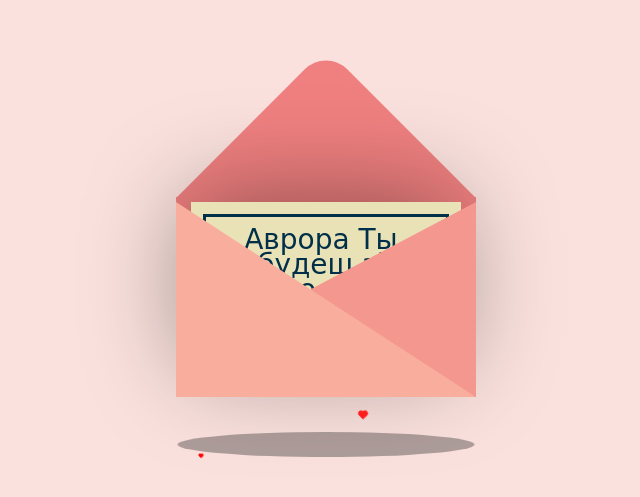
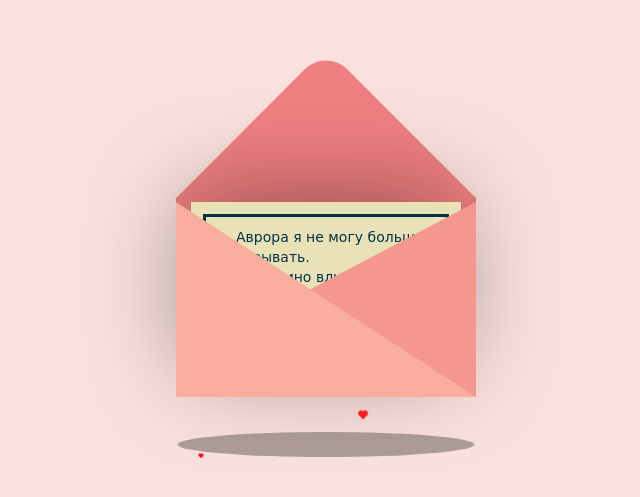
Before and after one commit to lirm0x/-, a plain HTML site: page index.html in a window 1280 px wide. Shown: the part 141-638 px from the top of the page, without its empty margins (314-954 px from the left). Drawn offline with Linux system fonts and the light colour scheme.

Commit message:
first commit

```diff
--- a/index.html
+++ b/index.html
@@ -14,7 +14,7 @@
             <div class="envelope"></div>
             <div class="front"></div>
             <div class="card">
-                <div class="text">Аврора Ты</br> будеш зі</br>мною встр?</div>
+                <div class="text">Аврора я не могу больше скрывать.</br> Я безумно влюблен в тебя. Можем ли мы быть вместе?</br></div>
                 <div class="heart"></div>
         </div>
         <div class="hearts">
--- a/style.css
+++ b/style.css
@@ -69,9 +69,9 @@ body {
 .text {
   position: absolute;
   font-family: "Snell Roundhand", cursive;
-  font-size: 28px;
-  text-align: center;
-  line-height: 25px;
+  font-size: 14px;
+  text-align: left;
+  line-height: 20px;
   top: 25px;
   left: 45px;
   color: #003049;
```
